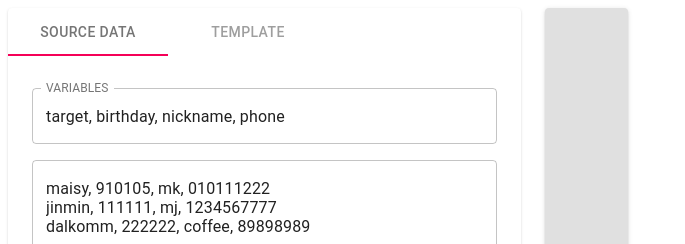
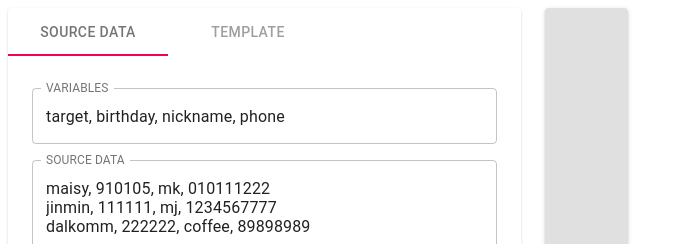
Before and after one commit to Maisy/sister, a React (Create React App) app: page / in a window 1280 px wide. Shown: the top 244 px of the page, without its empty margins (0-685 px from the left). Built offline with nearby package versions, Linux system fonts and the light colour scheme.

Commit message:
fix bugs

```diff
--- a/src/components/in/Source.js
+++ b/src/components/in/Source.js
@@ -11,13 +11,14 @@ export default function SourceInput({ defaultValue, onChanged }) {
         onChanged={onChanged}
       ></InputText>
       <InputText
+        name="source_data"
         defautRows={6}
         defaultValue={defaultValue["source_data"]}
         onChanged={onChanged}
       ></InputText>
       <InputText
+        name="table_data"
         defautRows={10}
-        name="table_data"
         defaultValue={defaultValue["table_data"]}
         onChanged={onChanged}
       ></InputText>
```
